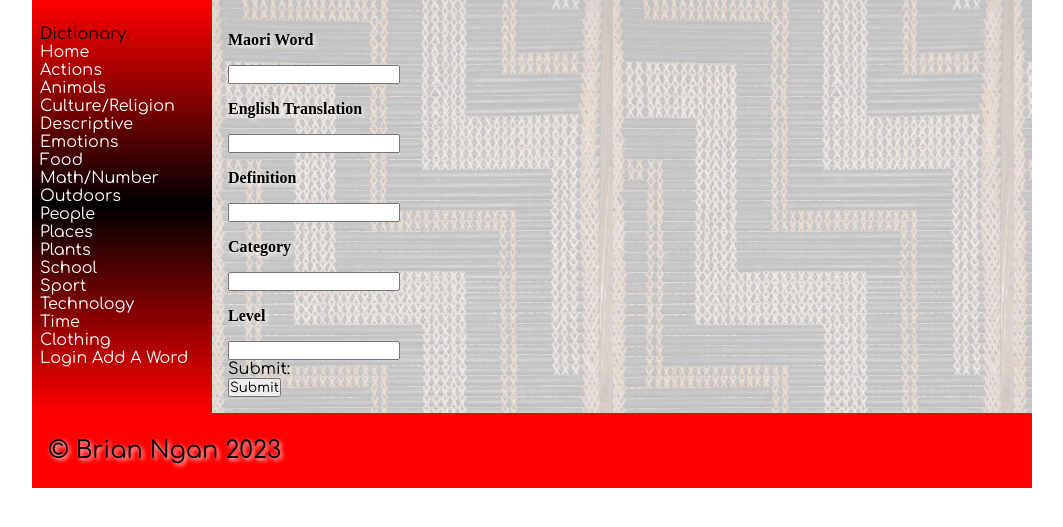
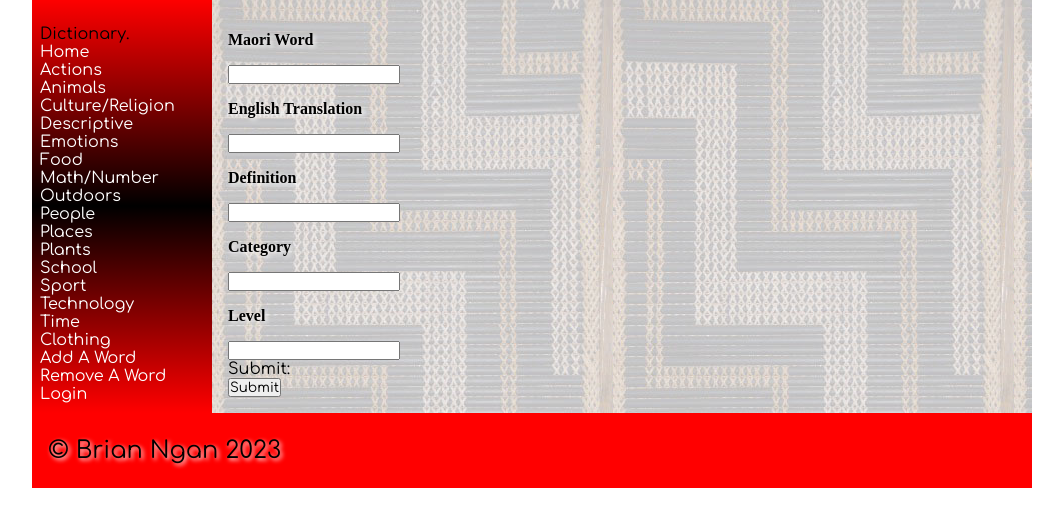
Before and after one commit to Nilbog24/DTS-Database-Assignment, a Flask app: page /addword in a window 1280 px wide. Shown: the part 65-592 px from the top of the page, without its empty margins (108-1171 px from the left). Run offline with Flask 3, Linux system fonts and the light colour scheme; data comes from the database, SQL or seed files in the repository; both versions use the stored data as it was after the commit; some web fonts are replaced.

Commit message:
Fixed some code formatting, added remove.html, no functionality yet though

```diff
--- a/flaskProject/app.py
+++ b/flaskProject/app.py
@@ -131,7 +131,10 @@ def render_signup():
 def render_worddisplay(word_id):
     con = create_connection(DATABASE)
     cur = con.cursor()
-    query = "SELECT vocab_list.id, vocab_list.maori_word, vocab_list.english_translation, categories.category, vocab_list.definition, vocab_list.level, vocab_list.image, user.first_name, vocab_list.last_edit_time FROM vocab_list INNER JOIN categories ON vocab_list.category=categories.id INNER JOIN user ON vocab_list.author=user.id WHERE vocab_list.id = ?"
+    query = "SELECT vocab_list.id, vocab_list.maori_word, vocab_list.english_translation, categories.category, " \
+            "vocab_list.definition, vocab_list.level, vocab_list.image, user.first_name, vocab_list.last_edit_time " \
+            "FROM vocab_list INNER JOIN categories ON vocab_list.category=categories.id INNER JOIN user ON " \
+            "vocab_list.author=user.id WHERE vocab_list.id = ?"
     cur.execute(query, (word_id,))
     words_list = cur.fetchall()
     return render_template('worddisplay.html', logged_in=logged_in_checker(), categories=get_all_category(),
@@ -141,7 +144,6 @@ def render_worddisplay(word_id):
 @app.route('/addword', methods=['POST', 'GET'])
 def render_addword():
     if request.method == 'POST':
-
         maori_word = request.form.get('maori_text')
         english_translation = request.form.get('english_text')
         definition = request.form.get('definition_text')
@@ -151,14 +153,18 @@ def render_addword():
         author = session.get('user_id')
         time = datetime.now()
 
-
-
         con = create_connection(DATABASE)
         cur = con.cursor()
-        query = "INSERT INTO vocab_list (maori_word, english_translation, definition, last_edit_time, author, level, category) VALUES (?, ?, ?, ?, ?, ?, ?)"
+        query = "INSERT INTO vocab_list (maori_word, english_translation, definition, last_edit_time, author, level, " \
+                "category) VALUES (?, ?, ?, ?, ?, ?, ?)"
         cur.execute(query, (maori_word, english_translation, definition, time, author, level, category))
         con.commit()
     return render_template('add.html', logged_in=logged_in_checker(), categories=get_all_category())
 
 
+@app.route('/removeword', methods=['POST', 'GET'])
+def render_removeword():
+    return render_template('remove.html', logged_in=logged_in_checker(), categories=get_all_category())
+
+
 app.run(host='0.0.0.0', debug=True)
--- a/flaskProject/templates/base.html
+++ b/flaskProject/templates/base.html
@@ -28,13 +28,14 @@
                         {% for category in categories %}
                         <a href="/category/{{ category[0] }}">{{ category[1] }}</a><br>
                         {% endfor %}
-
+						<a href="/addword">Add A Word</a>
+						<a href="/removeword">Remove A Word</a>
 						{% if logged_in == None %}
 						<a href="/login">Login</a>
 						{% else %}
 						<a href="/login">Switch Accounts</a>
 						{%endif%}
-						<a href="/addword">Add A Word</a>
+
 					</div>
 			</div>
 		</nav>
```
Also changed, not shown: maoridictionary.db.
